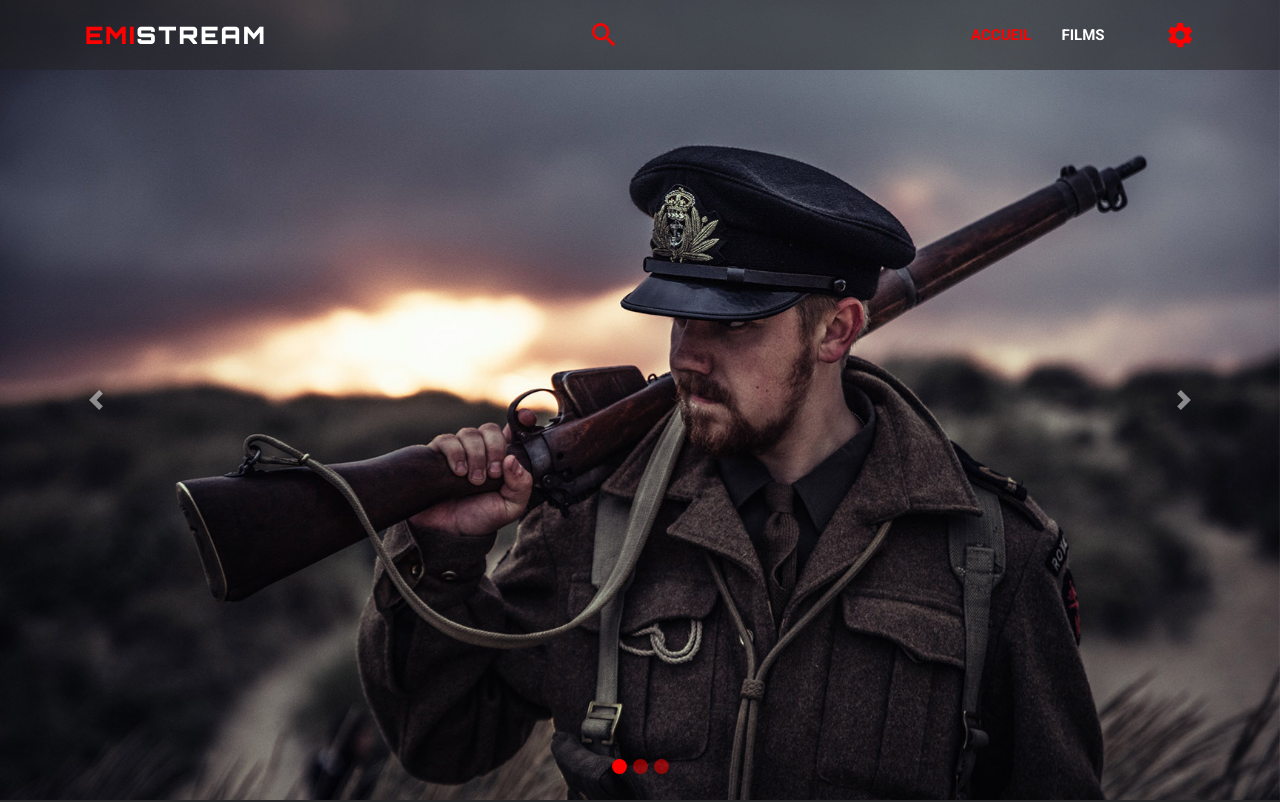
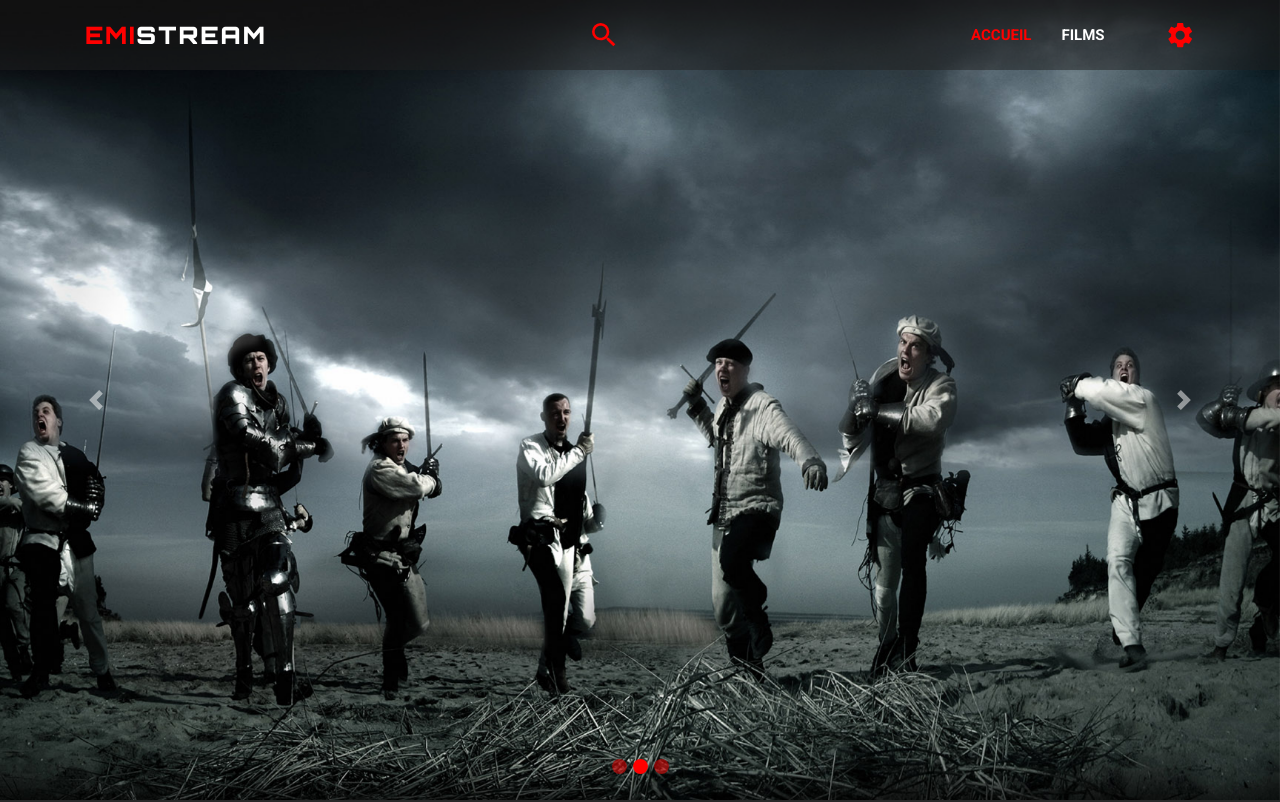
Before and after one commit to Eminence212/Clone-d-Allocine, a React (Create React App) app: page / in a window 1280 px wide. Shown: the top 802 px of the page. Built offline with nearby package versions, Linux system fonts and the light colour scheme; no server answers; a web font is replaced by a local one.

Commit message:
:art: refact. : carousel optimised
refact.: carousel optimised

```diff
--- a/src/components/Accueil/Carousel.jsx
+++ b/src/components/Accueil/Carousel.jsx
@@ -40,7 +40,7 @@ const img3 = data.length >0 ? data[2].backdrop_path !==null? poster_path+data[2]
                </div>
             </div>
 
-            {/* <div className="carousel-item">
+            <div className="carousel-item">
                 <img src={img2} className="d-block w-100" alt="Acteur-2" />
                 <div className="carousel-caption d-none d-md-block animate__animated animate__fadeIn animate__delay-1s">
                     <h2><span className="badge badge-warning">New</span></h2>
@@ -81,7 +81,7 @@ const img3 = data.length >0 ? data[2].backdrop_path !==null? poster_path+data[2]
                     </p>
                 </div>
             </div>
-        */}
+
         </div>
     )
 }
```
